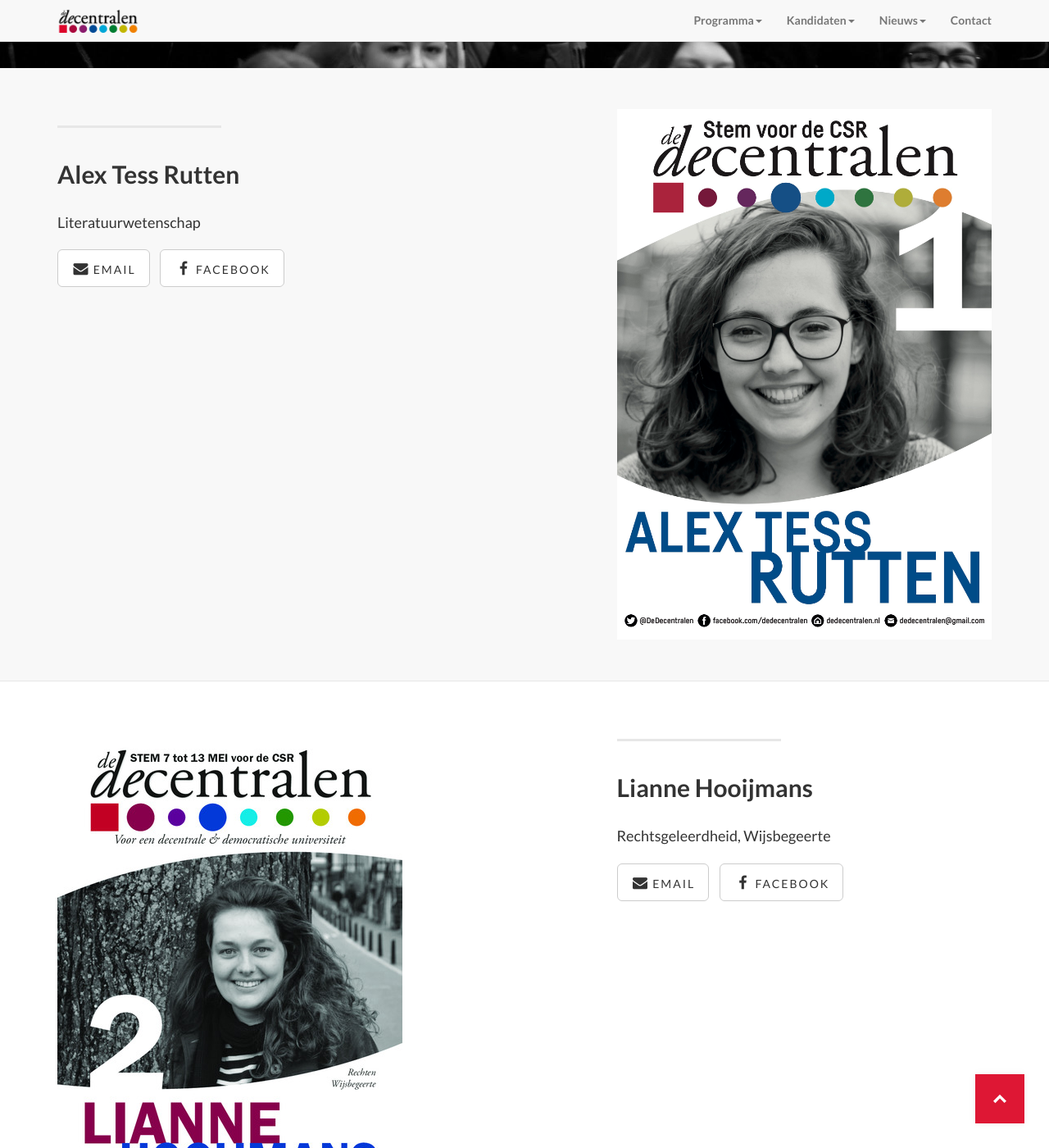
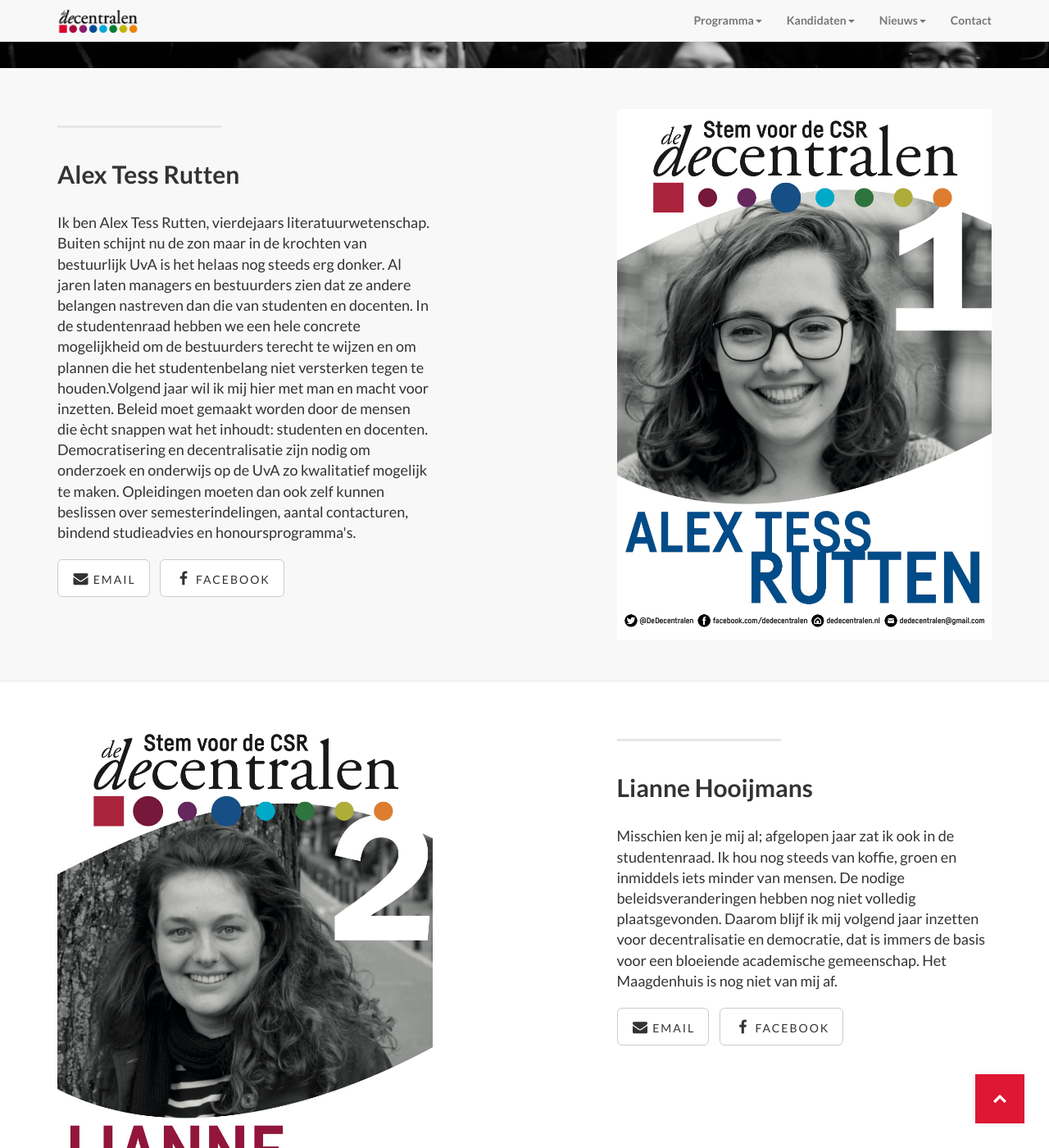
Before and after one commit to DeDecentralen/DeDecentralen.github.io, a Jekyll site: the page built from kandidaten.md, in a window 1280 px wide and 1400 px high, scrolled down 712 px. Shown: the whole window at 82% size. Built offline with Jekyll 4.4.1, drawn with Linux system fonts in a browser that asks for light colours; some of the changed text lies outside the part shown.

Commit message:
Update kandidaten.html

```diff
--- a/_layouts/kandidaten.html
+++ b/_layouts/kandidaten.html
@@ -8,10 +8,10 @@
         <hr class="section-heading-spacer">
         <div class="clearfix"></div>
         <h2 class="section-heading">Alex Tess Rutten</h2>
-        <p class="lead">Literatuurwetenschap</p>
+        <p class="lead">Ik ben Alex Tess Rutten, vierdejaars literatuurwetenschap. Buiten schijnt nu de zon maar in de krochten van bestuurlijk UvA is het helaas nog steeds erg donker. Al jaren laten managers en bestuurders zien dat ze andere belangen nastreven dan die van studenten en docenten. In de studentenraad hebben we een hele concrete mogelijkheid om de bestuurders terecht te wijzen en om plannen die het studentenbelang niet versterken tegen te houden.Volgend jaar wil ik mij hier met man en macht voor inzetten. Beleid moet gemaakt worden door de mensen die ècht snappen wat het inhoudt: studenten en docenten. Democratisering en decentralisatie zijn nodig om onderzoek en onderwijs op de UvA zo kwalitatief mogelijk te maken. Opleidingen moeten dan ook zelf kunnen beslissen over semesterindelingen, aantal contacturen, bindend studieadvies en honoursprogramma's.</p>
         <ul class="list-inline">
           <li>
-            <a href="mailto:" class="btn btn-default btn-lg"><i class="fa fa-envelope fa-fw"></i> <span class="network-name">Email</span></a>
+            <a href="mailto:rutten.at@gmail.com" class="btn btn-default btn-lg"><i class="fa fa-envelope fa-fw"></i> <span class="network-name">Email</span></a>
           </li>
           <li>
             <a href="" class="btn btn-default btn-lg"><i class="fa fa-facebook fa-fw"></i> <span class="network-name">Facebook</span></a>
@@ -33,7 +33,7 @@
         <hr class="section-heading-spacer">
         <div class="clearfix"></div>
         <h2 class="section-heading">Lianne Hooijmans</h2>
-        <p class="lead">Rechtsgeleerdheid, Wijsbegeerte</p>
+        <p class="lead">Misschien ken je mij al; afgelopen jaar zat ik ook in de studentenraad. Ik hou nog steeds van koffie, groen en inmiddels iets minder van mensen. De nodige beleidsveranderingen hebben nog niet volledig plaatsgevonden. Daarom blijf ik mij volgend jaar inzetten voor decentralisatie en democratie, dat is immers de basis voor een bloeiende academische gemeenschap. Het Maagdenhuis is nog niet van mij af.</p>
         <ul class="list-inline">
           <li>
             <a href="mailto:liannehooijmans92@gmail.com" class="btn btn-default btn-lg"><i class="fa fa-envelope fa-fw"></i> <span class="network-name">Email</span></a>
@@ -44,7 +44,7 @@
         </ul>
       </div>
       <div class="col-lg-5 col-sm-pull-6  col-sm-6">
-        <img class="img-responsive" src="img/lianne.jpg" alt="lianne">
+        <img class="img-responsive" src="img/2lianne.jpg" alt="lianne">
       </div>
     </div>
   </div>
@@ -58,10 +58,10 @@
         <hr class="section-heading-spacer">
         <div class="clearfix"></div>
         <h2 class="section-heading">Daan Doeleman</h2>
-        <p class="lead">Rechtsgeleerdheid, Wijsbegeerte</p>
+        <p class="lead">Ik studeer Rechten en Filosofie. Mijn betrokkenheid bij universiteitspolitiek begon eind 2014 vlak voordat het beruchte Profiel 2016 verscheen. Met een groep medestudenten stond ik aan de wieg van Humanities Rally. In de maanden daarop leerde ik al vergaderend dat er veel beter kan aan de universiteit en er vooral veel fout gaat doordat maatregelen opgelegd worden door mensen die ver afstaan van specialistisch onderzoek en onderwijs. Ik hoop mij volgend jaar in te kunnen zetten voor docentenautonomie. Ik zal bestuurders op de politieke keuzes aanspreken die schuilen achter hun vermeend technocratisch beleid.</p>
       </div>
       <div class="col-lg-5 col-lg-offset-2 col-sm-6">
-        <img class="img-responsive" src="" alt="">
+        <img class="img-responsive" src="img/3daan.jpg" alt="Daan">
       </div>
     </div>
   </div>
@@ -78,7 +78,7 @@
         <p class="lead">Natuurkunde</p>
       </div>
       <div class="col-lg-5 col-sm-pull-6  col-sm-6">
-        <img class="img-responsive" src="" alt="">
+        <img class="img-responsive" src="img/4reimer.jpg" alt="Reimer">
       </div>
     </div>
   </div>
@@ -92,10 +92,17 @@
         <hr class="section-heading-spacer">
         <div class="clearfix"></div>
         <h2 class="section-heading">Michele Murgia</h2>
-        <p class="lead">Wijsbegeerte</p>
+        <p class="lead">Op nummer 5 van De Decentralen staat Michele Murgia, student filosofie. Hij schreef twee Haiku's voor jullie.</p>
+        <p class="lead">En de fusie dan?</p>
+        <p class="lead">Sprak de man uit het bestuur</p>
+        <p class="lead">Toen sloeg zijn laatste uur</p>
+        <p class="lead"></p>
+        <p class="lead">Veranderingen—</p>
+        <p class="lead">Ombuigingen van regels</p>
+        <p class="lead">Zonder bloed geen haast</p>
       </div>
       <div class="col-lg-5 col-lg-offset-2 col-sm-6">
-        <img class="img-responsive" src="" alt="">
+        <img class="img-responsive" src="img/5michele.jpg" alt="michele">
       </div>
     </div>
   </div>
@@ -112,7 +119,7 @@
         <p class="lead">Geschiedenis</p>
       </div>
       <div class="col-lg-5 col-sm-pull-6  col-sm-6">
-        <img class="img-responsive" src="" alt="">
+        <img class="img-responsive" src="img/6ali.jpg" alt="ali">
       </div>
     </div>
   </div>
@@ -129,7 +136,7 @@
         <p class="lead">Algemene Sociale Wetenschappen</p>
       </div>
       <div class="col-lg-5 col-lg-offset-2 col-sm-6">
-        <img class="img-responsive" src="" alt="">
+        <img class="img-responsive" src="img/7marlise.jpg" alt="marlise">
       </div>
     </div>
   </div>
```
